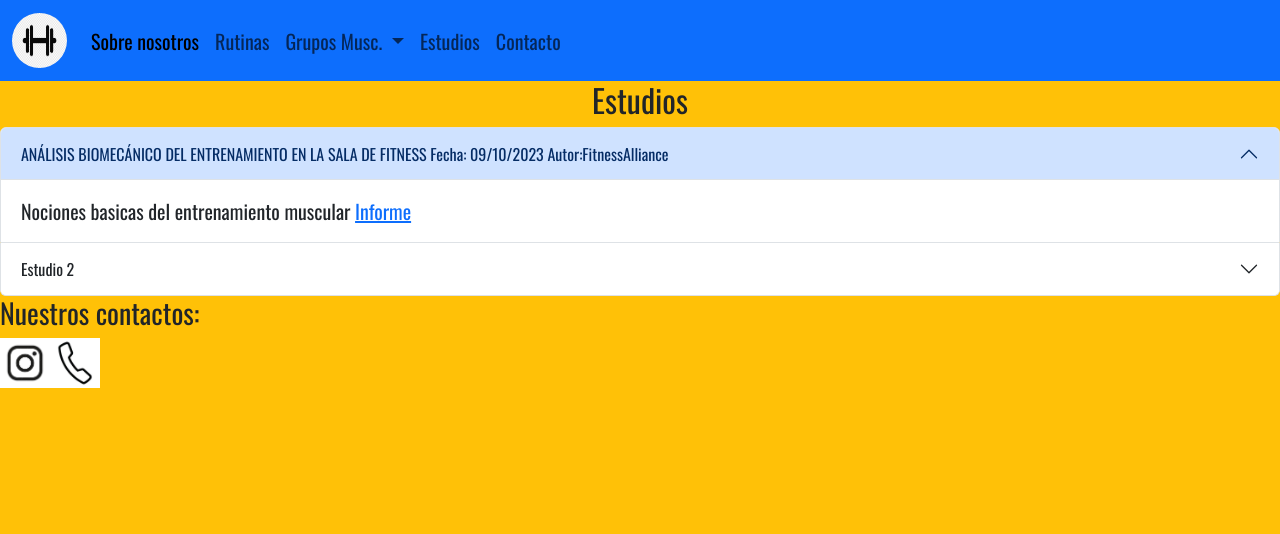
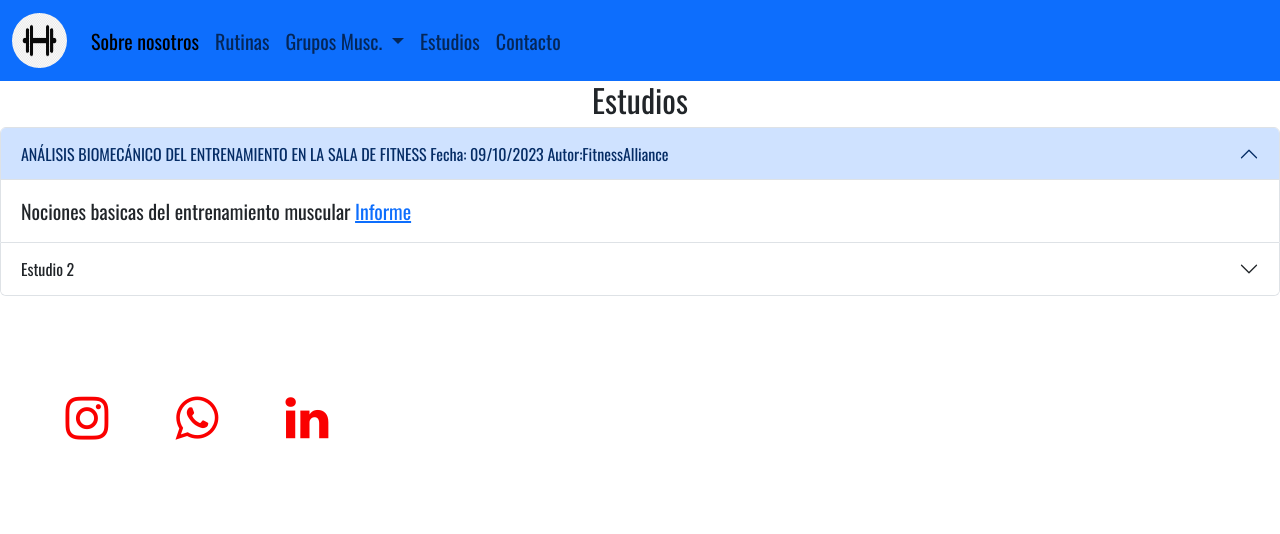
Before and after one commit to AgusGalieGR/EntregaFinalGalie, a plain HTML site: page apartados/estudios.html in a window 1280 px wide. Drawn offline with nearby package versions, Linux system fonts and the light colour scheme.

Commit message:
Cambios generales

```diff
--- a/SCSS/general.scss
+++ b/SCSS/general.scss
@@ -3,4 +3,7 @@
     padding: 0;
     margin: 0;
     font-family: 'Oswald', sans-serif;
+    body{
+        background-color: #91aaf3;
+    }
 }
--- a/SCSS/styles.scss
+++ b/SCSS/styles.scss
@@ -3,7 +3,6 @@ $instagram-color:#8000FF;
 $telefono-color:rgb(255, 255, 255);
 body{
     background-color: #91aaf3;
-
 }
 h1{
     text-align: center;
@@ -92,7 +91,7 @@ nav .nav-item a:hover{
                     color: #fa0000;
                 }
                 :hover{
-                    transform: translateY(-0.6vw);
+                    transform: translateY(-0.8vw);
                     box-shadow: 0 1.5vw 1.5vw rgba(0, 0, 0,0.1);
                 }
 
--- a/apartados/estudios.html
+++ b/apartados/estudios.html
@@ -6,9 +6,10 @@
         <link rel="stylesheet" href="../estilos/styles.css">
         <title>MySpotter</title>
         <link rel="shortcut icon" type="image/x-icon" href="../images/logo.ico"/>
+        <link href="https://maxcdn.bootstrapcdn.com/font-awesome/4.7.0/css/font-awesome.min.css" rel="stylesheet" integrity="sha384-wvfXpqpZZVQGK6TAh5PVlGOfQNHSoD2xbE+QkPxCAFlNEevoEH3Sl0sibVcOQVnN" crossorigin="anonymous">
         <link href="https://cdn.jsdelivr.net/npm/bootstrap@5.3.2/dist/css/bootstrap.min.css" rel="stylesheet" integrity="sha384-T3c6CoIi6uLrA9TneNEoa7RxnatzjcDSCmG1MXxSR1GAsXEV/Dwwykc2MPK8M2HN" crossorigin="anonymous">
     </head>
-        <body class="bg-warning">
+        <body>
           <header>
               <nav class="navbar navbar-expand-lg bg-primary">
                 <div class="container-fluid">
@@ -79,9 +80,12 @@
             </div>
           </main>
           <footer>
-            <div id="contacto">
-              <H3>Nuestros contactos:</H3>
-              <a href="https://www.instagram.com/" class="ig"><img src="../images/ig.avif" class="logos_cont"></a><a href="" class="telefono"><img src="../images/phone_logo.jpg" class="logos_cont"></a>
+            <div id="contactos">
+              <ul>
+                <li><a href="https://www.instagram.com/" class="instagram"><i class="fa fa-instagram"></i></a></li>
+                <li><a href="" class="whatsapp"><i src="./images/whatsapp.png" class="fa fa-whatsapp"></i></a></li>
+                <li><a href="" class="instagram"><i src="./images/linkedin.png" class="fa fa-linkedin"></i></a></li>
+              </ul>
             </div>
           </footer>
           <script src="https://cdn.jsdelivr.net/npm/bootstrap@5.3.2/dist/js/bootstrap.bundle.min.js" integrity="sha384-C6RzsynM9kWDrMNeT87bh95OGNyZPhcTNXj1NW7RuBCsyN/o0jlpcV8Qyq46cDfL" crossorigin="anonymous"></script>
```
Also changed, not shown: apartados/rutinas.html (+1 -1 lines), apartados/tren_inferior.html (+3 -3 lines), apartados/tren_superior.html (+8 -4 lines), estilos/styles.css, index.html (indentation only), 1 other file.
